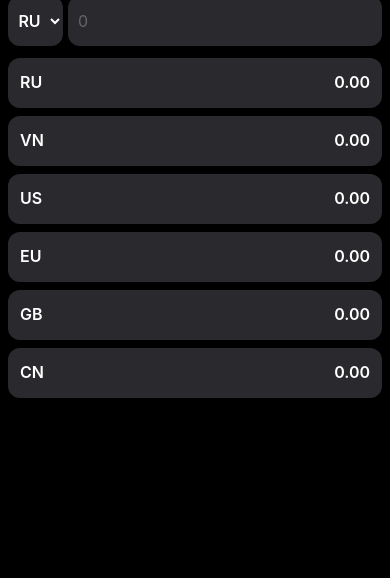
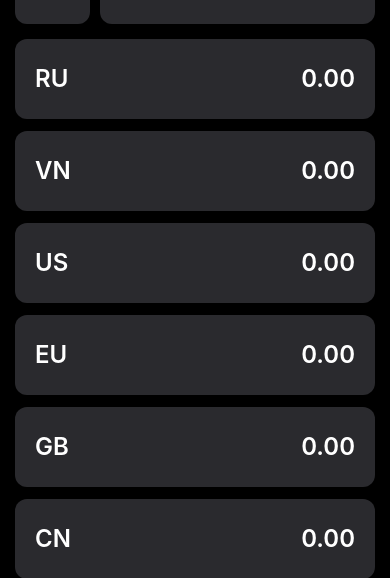
Before and after one commit to noobom999-bit/apps, a plain HTML site: page index.html in a window 390 px wide. Shown: the part 266-844 px from the top of the page. Drawn offline with Linux system fonts and the light colour scheme; no server answers.

Commit message:
Add files via upload

```diff
--- a/index.html
+++ b/index.html
@@ -27,9 +27,8 @@
         html, body {
             overflow: hidden;
             width: 100%;
-            max-width: 100vw;
-            height: 100vh;
-            max-height: 100vh;
+            height: 100%;
+            position: fixed;
         }
 
         body {
@@ -45,25 +44,27 @@
         }
 
         .container {
-            max-width: 100%;
             width: 100%;
-            padding: 15px 12px;
-            max-height: 100vh;
-            overflow: hidden;
+            height: 100vh;
+            display: flex;
+            flex-direction: column;
+            justify-content: space-between;
+            padding: 20px 15px;
         }
 
         .logo {
-            width: 100px;
-            height: 100px;
-            margin: 0 auto 20px;
+            width: 180px;
+            height: 180px;
+            margin: 0 auto 15px;
             display: block;
         }
 
         .input-row {
             display: flex;
-            gap: 8px;
-            margin-bottom: 20px;
+            gap: 10px;
+            margin-bottom: 15px;
             width: 100%;
+            flex-shrink: 0;
         }
 
         .currency-select {
@@ -72,13 +73,13 @@
             border-radius: 12px;
             color: #fff;
             font-family: -apple-system, BlinkMacSystemFont, 'Segoe UI', Arial, sans-serif;
-            font-size: 20px;
+            font-size: 24px;
             font-weight: 600;
             line-height: 1.2;
-            height: 60px;
-            width: 60px;
-            min-width: 60px;
-            max-width: 60px;
+            height: 75px;
+            width: 75px;
+            min-width: 75px;
+            max-width: 75px;
             padding: 0;
             text-align: center;
             cursor: pointer;
@@ -92,19 +93,19 @@
             border-radius: 12px;
             color: #fff;
             font-family: -apple-system, BlinkMacSystemFont, 'Segoe UI', Arial, sans-serif;
-            font-size: 20px;
+            font-size: 24px;
             font-weight: 600;
             line-height: 1.2;
-            height: 60px;
+            height: 75px;
             flex: 1;
             min-width: 0;
-            padding: 0 15px;
+            padding: 0 20px;
             outline: none;
         }
 
         .input-price::placeholder {
             color: #666;
-            font-size: 20px;
+            font-size: 24px;
             font-weight: 400;
         }
 
@@ -113,13 +114,15 @@
             flex-direction: column;
             gap: 12px;
             width: 100%;
+            flex: 1;
+            justify-content: space-evenly;
         }
 
         .rate-row {
             background: #2a2a2e;
             border-radius: 12px;
             padding: 0 20px;
-            height: 60px;
+            height: 80px;
             display: flex;
             align-items: center;
             justify-content: space-between;
@@ -131,7 +134,7 @@
             border: none;
             color: #fff;
             font-family: -apple-system, BlinkMacSystemFont, 'Segoe UI', Arial, sans-serif;
-            font-size: 20px;
+            font-size: 24px;
             font-weight: 600;
             line-height: 1.2;
             cursor: pointer;
@@ -141,7 +144,7 @@
 
         .rate-value {
             font-family: -apple-system, BlinkMacSystemFont, 'Segoe UI', Arial, sans-serif;
-            font-size: 20px;
+            font-size: 24px;
             font-weight: 600;
             line-height: 1.2;
             color: #fff;
@@ -159,115 +162,56 @@
             border: 0;
         }
 
-        @media (max-width: 600px) {
-            body {
-                font-size: 18px;
-            }
-
-            .container {
-                padding: 10px;
-            }
-
+        @media (max-height: 700px) {
             .logo {
-                width: 80px;
-                height: 80px;
-                margin-bottom: 15px;
+                width: 140px;
+                height: 140px;
+                margin-bottom: 10px;
             }
 
             .input-row {
-                gap: 6px;
-                margin-bottom: 15px;
+                margin-bottom: 10px;
             }
 
-            .currency-select {
-                width: 58px;
-                min-width: 58px;
-                max-width: 58px;
-                font-size: 18px;
-                height: 55px;
+            .currency-select,
+            .input-price {
+                height: 65px;
+                font-size: 22px;
             }
 
-            .input-price {
-                font-size: 18px;
-                padding: 0 12px;
-                height: 55px;
+            .rate-row {
+                height: 70px;
             }
 
-            .input-price::placeholder {
-                font-size: 18px;
+            .rate-label,
+            .rate-value {
+                font-size: 22px;
             }
 
             #rates-list {
                 gap: 10px;
             }
+        }
 
-            .rate-row {
-                padding: 0 15px;
-                height: 55px;
+        @media (max-height: 600px) {
+            .logo {
+                width: 110px;
+                height: 110px;
             }
 
-            .rate-label {
-                font-size: 18px;
-            }
-
-            .rate-value {
-                font-size: 18px;
-            }
-        }
-
-        @media (max-width: 400px) {
-            body {
-                font-size: 16px;
-            }
-
-            .container {
-                padding: 8px;
-            }
-
-            .logo {
-                width: 70px;
-                height: 70px;
-                margin-bottom: 12px;
-            }
-
-            .input-row {
-                gap: 5px;
-                margin-bottom: 12px;
-            }
-
-            .currency-select {
-                width: 55px;
-                min-width: 55px;
-                max-width: 55px;
-                font-size: 16px;
-                height: 50px;
-            }
-
+            .currency-select,
             .input-price {
-                font-size: 16px;
-                padding: 0 10px;
-                height: 50px;
-            }
-
-            .input-price::placeholder {
-                font-size: 16px;
-            }
-
-            #rates-list {
-                gap: 8px;
+                height: 55px;
+                font-size: 20px;
             }
 
             .rate-row {
-                height: 50px;
-                padding: 0 12px;
+                height: 60px;
             }
 
-            .rate-label {
-                font-size: 16px;
-            }
-
+            .rate-label,
             .rate-value {
-                font-size: 16px;
+                font-size: 20px;
             }
         }
     </style>
@@ -337,8 +281,17 @@
     }
 
     function formatInput(value) {
-        let num = value.replace(/\D/g, '');
-        return num.replace(/\B(?=(\d{3})+(?!\d))/g, ' ');
+        let parts = value.split(/[.,]/);
+        let integerPart = parts[0].replace(/\D/g, '');
+        let decimalPart = parts[1] ? parts[1].replace(/\D/g, '').substring(0, 2) : '';
+
+        let formattedInteger = integerPart.replace(/\B(?=(\d{3})+(?!\d))/g, ' ');
+
+        if (value.includes('.') || value.includes(',')) {
+            return formattedInteger + '.' + decimalPart;
+        }
+
+        return formattedInteger;
     }
 
     document.getElementById('input-price').addEventListener('input', function(e) {
@@ -346,12 +299,18 @@
         let oldValue = this.value;
         let oldLength = oldValue.length;
 
-        let numbersOnly = this.value.replace(/\D/g, '');
-        this.value = formatInput(numbersOnly);
+        let hadDecimal = oldValue.includes('.') || oldValue.includes(',');
+
+        this.value = formatInput(this.value);
 
         let newLength = this.value.length;
         let diff = newLength - oldLength;
         cursorPos += diff;
+
+        if (cursorPos > this.value.length) {
+            cursorPos = this.value.length;
+        }
+
         this.setSelectionRange(cursorPos, cursorPos);
 
         updateRates();
@@ -359,7 +318,11 @@
 
     function updateRates() {
         const base = document.getElementById('input-currency').value;
-        const amount = parseFloat(document.getElementById('input-price').value.replace(/\s/g, '') || "0");
+        const amount = parseFloat(
+            document.getElementById('input-price').value
+                .replace(/\s/g, '')
+                .replace(',', '.') || "0"
+        );
         const baseRate = rates[base];
 
         for (const [code, rate] of Object.entries(rates)) {
```
